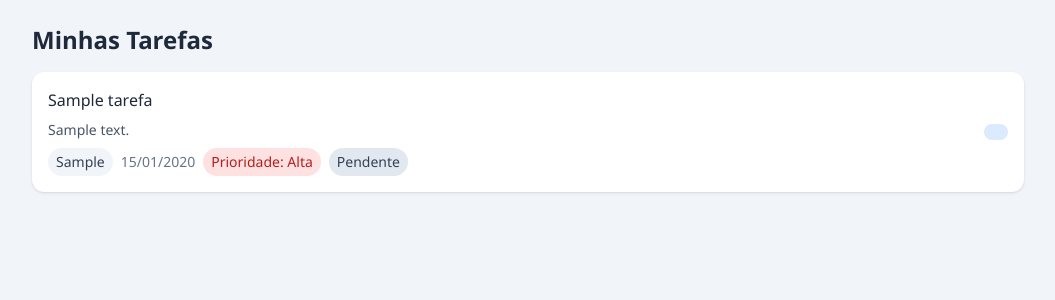
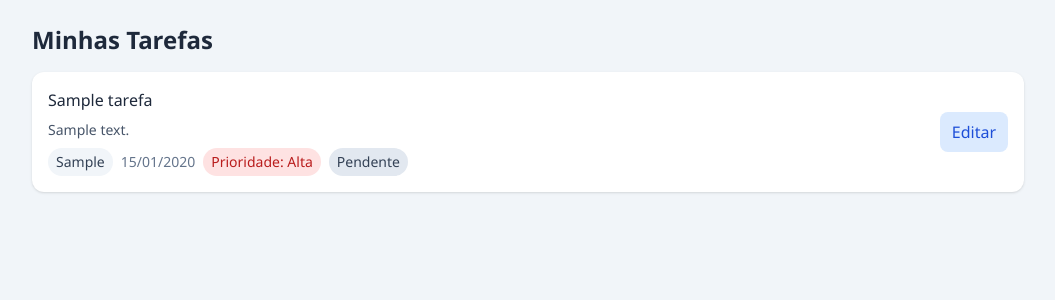
Before and after one commit to melissagouvea/ESTODOLISTWEB, a Flask app: page / in a window 1280 px wide. Shown: the part 68-368 px from the top of the page, without its empty margins (112-1167 px from the left). Run offline with Flask 3, Linux system fonts and the light colour scheme; the visitor is signed in with stand-in values (Sample User, id 1); tables that the repository leaves empty hold one stand-in row (values such as "Sample post"); some libraries are stand-ins or nearby versions.

Commit message:
adiciona texto ao botão de editar tarefa e melhora o estilo com transição

```diff
--- a/templates/index.html
+++ b/templates/index.html
@@ -62,17 +62,17 @@
 
                 </div>
             </div>
+
+
+             </div>
+
             <!-- BOTÕES DAS TAREFAS -->
              <div class="flex items-center gap-2">
                 <!-- botão de editar tarefa -->
                  <a href="{{url_for('editar_tarefa', id=tarefa.id)}}"
-                 class="px-3 py-2 rounded-lg bg-blue-100 text-blue-700">
-
+                 class="px-3 py-2 rounded-lg bg-blue-100 text-blue-700 hover:bg-blue-200 transition">
+                    Editar
                  </a>
-
-             </div>
-
-            {# botões aqui #}
 
         </li>
         {# lista vazia aqui #}
```
